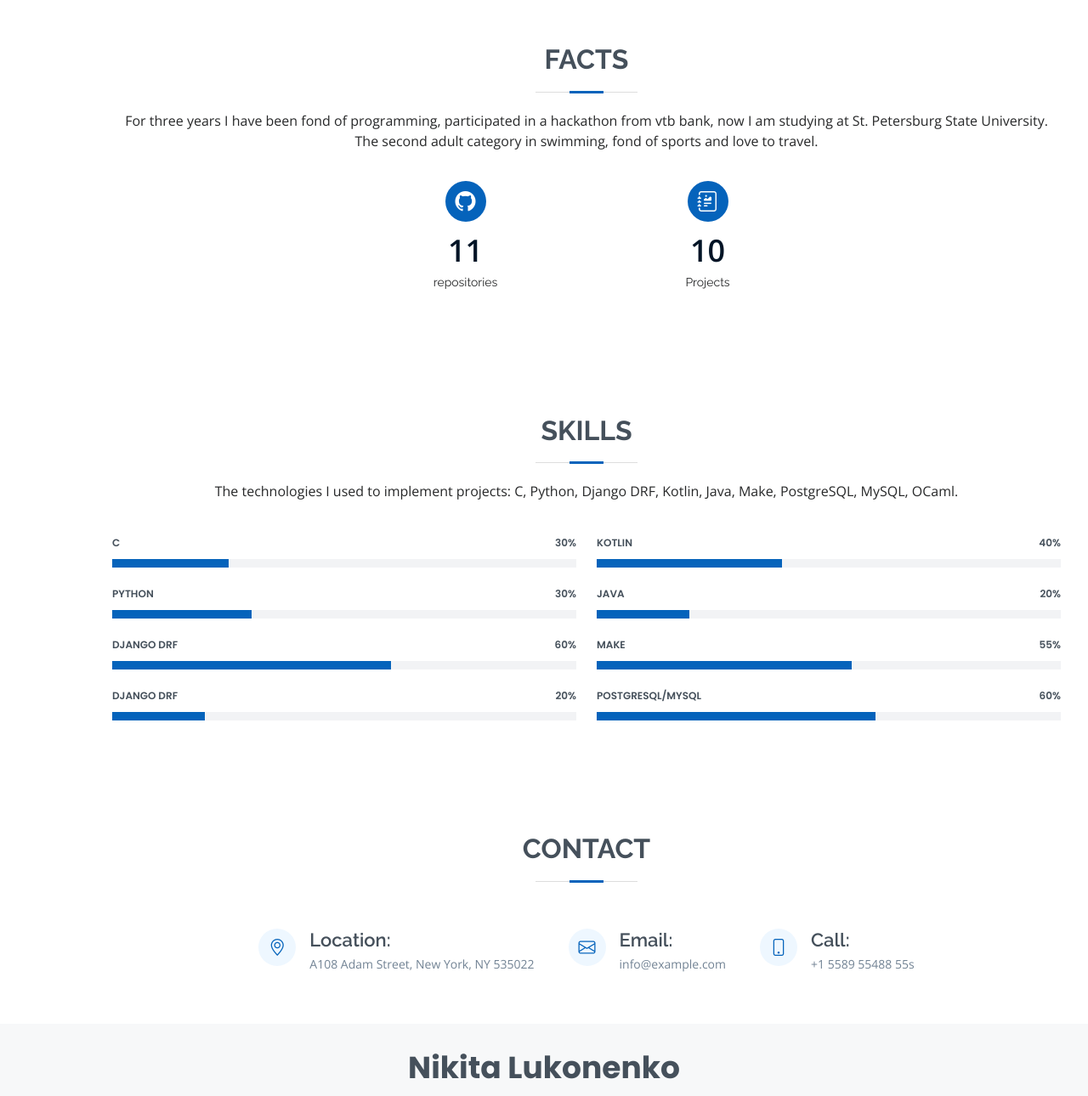
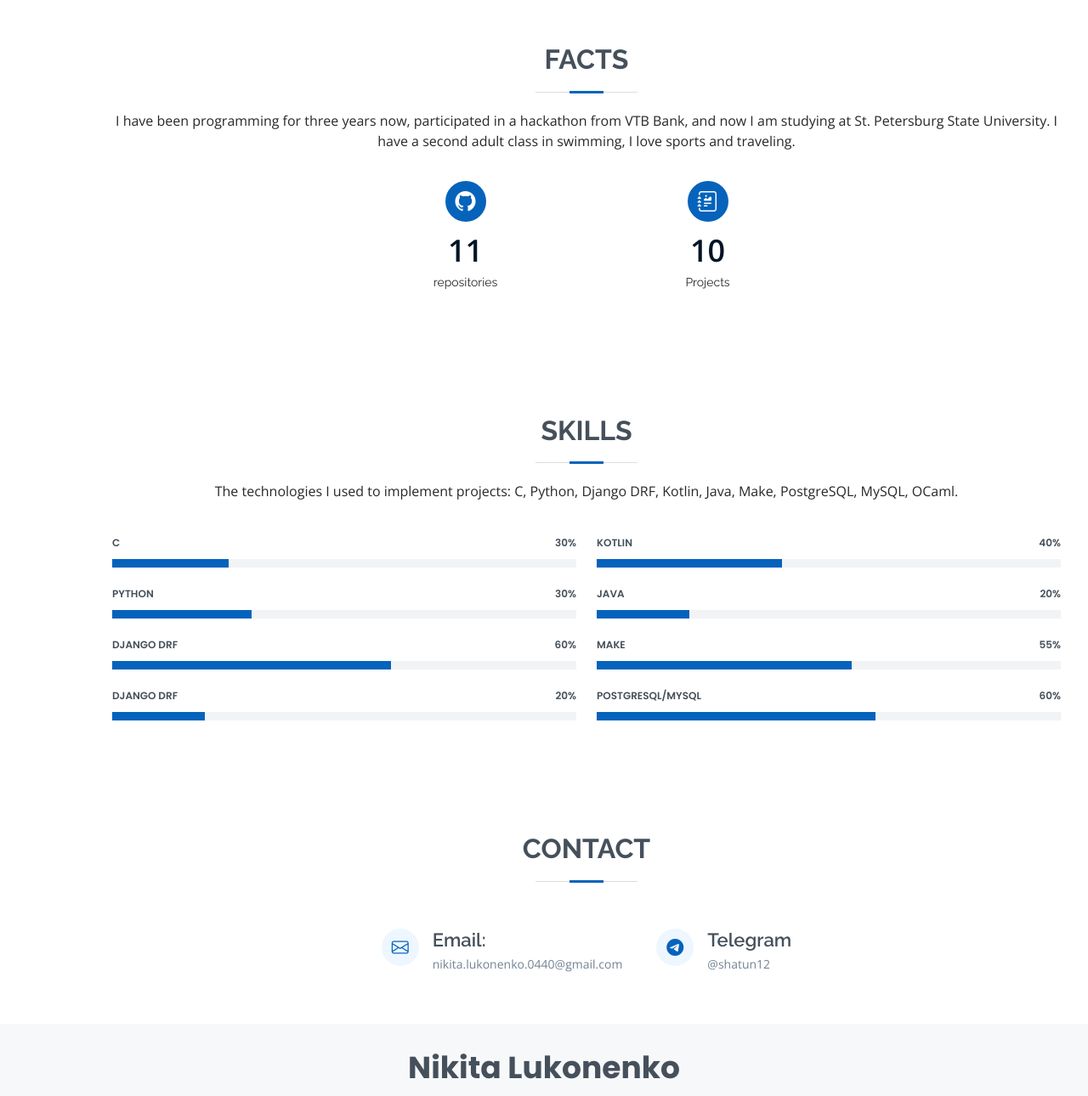
Before and after one commit to SurfaceYellowDuck/SurfaceYellowDuck.github.io, a plain HTML site: page index.html in a window 1280 px wide. Shown: the part 1320-2610 px from the top of the page at 85% size. Drawn offline with nearby package versions, Linux system fonts and the light colour scheme.

Commit message:
Fix: fix some typos

```diff
--- a/index.html
+++ b/index.html
@@ -67,7 +67,7 @@
   <section id="hero" class="d-flex flex-column justify-content-right">
     <div class="container" data-aos="zoom-in" data-aos-delay="100">
       <h1>Nikita Lukonenko</h1>
-      <p>I'm <span class="typed" data-typed-items="Software engeneer
+      <p>I'm <span class="typed" data-typed-items="Software Ingeneer
         , Web Developer, Traveller, Athlete"></span></p>
       <div class="social-links">
         <a href="https://t.me/shatun12" class="twitter"><i class="bx bxl-telegram"></i></a>
@@ -95,7 +95,7 @@
             </figure>
           </div>
           <div class="col-lg-8 pt-4 pt-lg-0 content">
-            <h3>Software engeneer &amp; Web Developer.</h3>
+            <h3>Software Ingeneer &amp; Web Developer.</h3>
             <div class="row">
               <div class="col-lg-6">
                 <ul>
@@ -123,14 +123,10 @@
 
         <div class="section-title">
           <h2>Facts</h2>
-          <p>For three years I have been fond of programming, participated in a hackathon from vtb bank,
-             now I am studying at
-            St. Petersburg State University. The second adult category in swimming,
-            fond of sports and love to travel.</p>
+          <p>I have been programming for three years now, participated in a hackathon from VTB Bank, and now I am studying at
+              St. Petersburg State University. I have a second adult class in swimming, I love sports and traveling.</p>
         </div>
-
         <div class="row" style="display: flex; justify-content: center; align-items: center;">
-
           <div class="col-lg-3 col-md-6">
             <div class="count-box">
               <i class="bi bi-github"></i>
@@ -246,22 +242,16 @@
 
           <div class="col-lg-4" style="width: 100%;">
             <div class="info">
-              <div class="address">
-                <i class="bi bi-geo-alt"></i>
-                <h4>Location:</h4>
-                <p>A108 Adam Street, New York, NY 535022</p>
-              </div>
-
               <div class="email">
                 <i class="bi bi-envelope"></i>
                 <h4>Email:</h4>
-                <p>info@example.com</p>
+                <p>nikita.lukonenko.0440@gmail.com</p>
               </div>
 
               <div class="phone">
-                <i class="bi bi-phone"></i>
-                <h4>Call:</h4>
-                <p>+1 5589 55488 55s</p>
+                <i class="bi bi-telegram"></i>
+                <h4>Telegram</h4>
+                <p>@shatun12</p>
               </div>
 
             </div>
```
